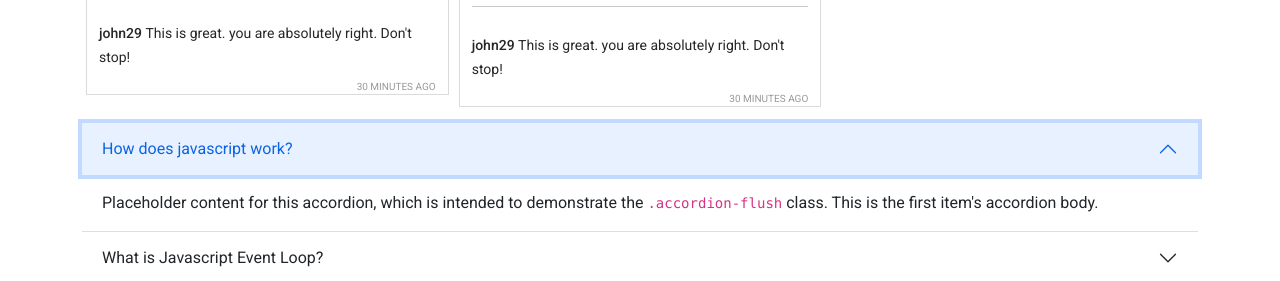
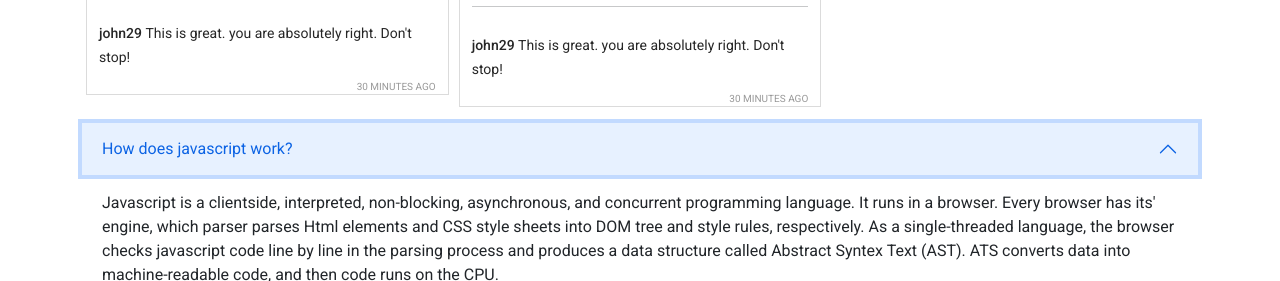
Before and after one commit to MD-MAHBUBUR-RAHMAN/insta-sohor-assignment-seven, a plain HTML site: page index.html in a window 1280 px wide. Both pictures are taken after a click on the button "How does javascript work?". Shown: the part 1473-1754 px from the top of the page. Drawn offline with nearby package versions, Linux system fonts and the light colour scheme.

Commit message:
Added How Js Work

```diff
--- a/index.html
+++ b/index.html
@@ -87,7 +87,10 @@
                         </button>
                       </h2>
                       <div id="flush-collapseOne" class="accordion-collapse collapse" aria-labelledby="flush-headingOne" data-bs-parent="#accordionFlushExample">
-                        <div class="accordion-body">Placeholder content for this accordion, which is intended to demonstrate the <code>.accordion-flush</code> class. This is the first item's accordion body.</div>
+                        <div class="accordion-body">
+                          Javascript is a clientside, interpreted, non-blocking, asynchronous, and concurrent programming language. It runs in a browser. Every browser has its' engine, which parser parses Html elements and CSS style sheets into DOM tree and style rules, respectively. As a single-threaded language, the browser checks javascript code line by line in the parsing process and produces a data structure called Abstract Syntex Text (AST). ATS converts data into machine-readable code, and then code runs on the CPU. <br><br>
+                          If any changes happen in DOM or style rules browser re-renders the existing layout and reprint on the CPU.
+                        </div>
                       </div>
                     </div>
                     <div class="accordion-item">
```
